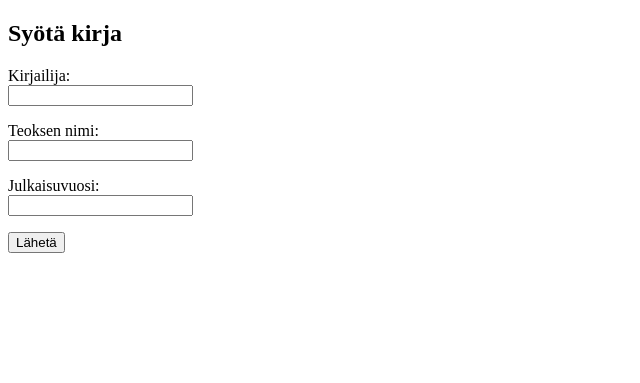
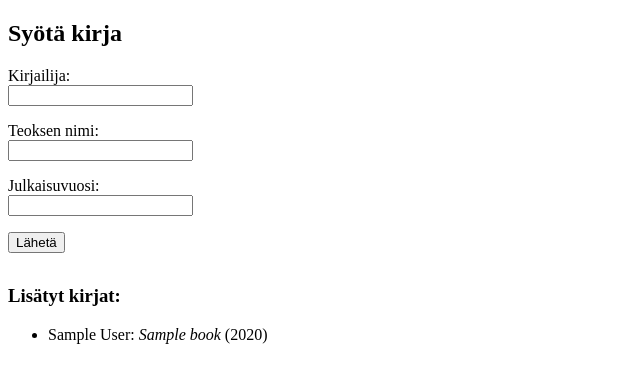
Before and after one commit to osmukkaHY/mojos, a Flask app: page / in a window 1280 px wide. Shown: the top 383 px of the page, without its empty margins (0-640 px from the left). Run offline with Flask 3, Linux system fonts and the light colour scheme; tables that the repository leaves empty hold one stand-in row (values such as "Sample post").

Commit message:
feat: display items added to db

```diff
--- a/src/app.py
+++ b/src/app.py
@@ -5,7 +5,7 @@ from flask import Flask, request, render_template
 from flask_sqlalchemy import SQLAlchemy
 from os import getenv
 
-from repositories.books import add_book
+from repositories.books import add_book, get_books
 from models.book import Book
 from database import db, create_db
 
@@ -31,7 +31,14 @@ def form():
         year = request.form.get("year")
 
         print(f"Syötit kirjan: {author}, {title}, {year}")
-    return render_template("form.html", author=author, title=title, year=year)
+        add_book(db, title, author, int(year))
+
+    return render_template(
+        "form.html",
+        author=author,
+        title=title,
+        year=year,
+        books=get_books())
 
 if __name__ == '__main__':
     app.run()
--- a/src/repositories/books.py
+++ b/src/repositories/books.py
@@ -8,3 +8,14 @@ def add_book(db, title: str, author: str, year: int) -> None:
     sql = text("INSERT INTO Book (title, author, year) VALUES (:title, :author, :year)")
     db.session.execute(sql, {"title": title, "author": author, "year": year})
     db.session.commit()
+
+def get_books():
+    """Gets all books from the database.
+
+    Returns:
+        A list of dictionaries, each representing a book with keys 'id', 'title', 'author', and 'year'.
+    """
+
+    return db.session.execute(
+            text("SELECT id, title, author, year FROM Book ORDER BY id")
+        ).mappings().all()
--- a/src/templates/form.html
+++ b/src/templates/form.html
@@ -27,4 +27,11 @@
     <p>Julkaisuvuosi: {{ year }}</p>
 {% endif %}
 
+<h3 style="margin-top: 2rem;">Lisätyt kirjat:</h3>
+<ul>
+{% for book in books %}
+  <li>{{ book.author }}: <em>{{ book.title }}</em> ({{ book.year }})</li>
+{% endfor %}
+</ul>
+
 </html>
```
Also changed, not shown: 1 other file.
